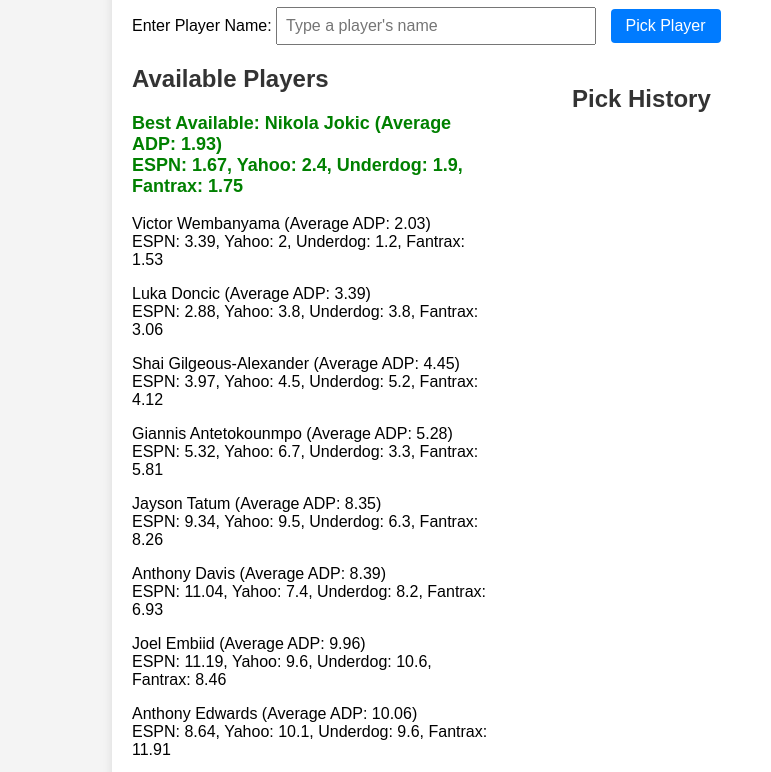
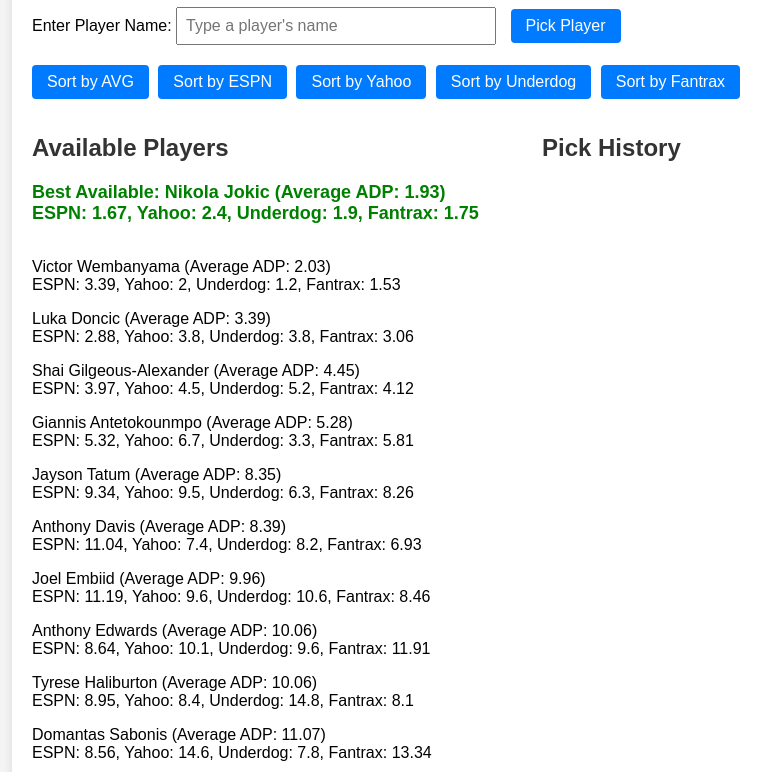
Before and after one commit to toddehalexander/FantasyDraft_BBall_2024, a plain HTML site: page index.html in a window 1280 px wide. Shown: the part 113-885 px from the top of the page, without its empty margins (108-879 px from the left). Drawn offline with nearby package versions, Linux system fonts and the light colour scheme.

Commit message:
removed CBS and updated format to fit; nicer

```diff
--- a/index.html
+++ b/index.html
@@ -44,11 +44,12 @@
         #available-players {
             margin-top: 10px;
         }
-        .available-player {
-            color: black;
+        #available-players {
+    overflow-y: auto; /* Ensure available players list can scroll if it gets too large */
 }
+
 #history {
-            margin-top: 20px;
+    overflow-y: auto; /* Allow the pick history to scroll */
 }
         #history ul {
             list-style-type: none;
@@ -61,7 +62,7 @@
             border-radius: 4px;
         }
         #container {
-            max-width: 800px;
+    max-width: 1000px; /* Increase the width of the main container */
     margin: 0 auto;
     background: white;
     padding: 20px;
@@ -70,9 +71,22 @@
 .columns {
     display: flex;
     justify-content: space-between;
+    gap: 20px; /* Add space between the columns */
 }
 .column {
-            width: 45%;
+    flex: 1; /* Make both columns flexible and share space equally */
+    min-width: 0; /* Prevent overflowing */
+}
+        .sort-buttons {
+            margin-top: 20px;
+            margin-bottom: 15px;
+        }
+        .sort-buttons button {
+            margin-right: 5px;
+        }
+        .adp-line {
+    white-space: nowrap;
+    display: inline-block;
 }
     </style>
 </head>
@@ -86,6 +100,15 @@
         <button onclick="removePlayer()">Pick Player</button>
 
         <datalist id="player-list"></datalist>
+
+        <!-- Sorting Buttons -->
+        <div class="sort-buttons">
+            <button onclick="sortPlayers('AVG')">Sort by AVG</button>
+            <button onclick="sortPlayers('ESPN')">Sort by ESPN</button>
+            <button onclick="sortPlayers('Yahoo')">Sort by Yahoo</button>
+            <button onclick="sortPlayers('Underdog')">Sort by Underdog</button>
+            <button onclick="sortPlayers('Fantrax')">Sort by Fantrax</button>
+        </div>
 
         <!-- Main Columns -->
         <div class="columns">
@@ -124,7 +147,6 @@
                             Player: player.Name,
                             AVG: parseFloat(player.AVG),
                             ESPN: parseFloat(player.ESPN) || null,
-
                             Yahoo: parseFloat(player.Yahoo) || null,
                             Underdog: parseFloat(player.Underdog) || null,
                             Fantrax: parseFloat(player.Fantrax) || null
@@ -174,14 +196,34 @@
         availablePlayerList.sort((a, b) => a.avgADP - b.avgADP); // Sort by average ADP
         const bestPlayer = availablePlayerList[0]; // Best player with lowest average ADP
         const sourceADPText = `ESPN: ${bestPlayer.ESPN || 'N/A'}, Yahoo: ${bestPlayer.Yahoo || 'N/A'}, Underdog: ${bestPlayer.Underdog || 'N/A'}, Fantrax: ${bestPlayer.Fantrax || 'N/A'}`;
-                bestPlayerDisplay.innerHTML = `Best Available: ${bestPlayer.Player} (Average ADP: ${bestPlayer.avgADP.toFixed(2)})<br>${sourceADPText}`;
+
+        // Ensure the ADP text is displayed in a single line
+        bestPlayerDisplay.innerHTML = `Best Available: ${bestPlayer.Player} (Average ADP: ${bestPlayer.avgADP.toFixed(2)}) <span class="adp-line">${sourceADPText}</span>`;
 
         // Now list the remaining available players
         availablePlayersDisplay.innerHTML = availablePlayerList.slice(1).map(player => {
             const adpText = `ESPN: ${player.ESPN || 'N/A'}, Yahoo: ${player.Yahoo || 'N/A'}, Underdog: ${player.Underdog || 'N/A'}, Fantrax: ${player.Fantrax || 'N/A'}`;
-                    return `<p class="available-player">${player.Player} (Average ADP: ${player.avgADP.toFixed(2)})<br>${adpText}</p>`;
+            return `<p class="available-player">${player.Player} (Average ADP: ${player.avgADP.toFixed(2)})<span class="adp-line">${adpText}</span></p>`;
         }).join('');
     }
+}
+
+        // Function to sort players based on specific ranking (AVG, ESPN, Yahoo, Underdog, Fantrax)
+        function sortPlayers(ranking) {
+            const availablePlayerList = Object.keys(availablePlayers).map(playerName => availablePlayers[playerName]);
+
+            availablePlayerList.sort((a, b) => {
+                const aRank = a[ranking] !== null ? a[ranking] : Infinity;
+                const bRank = b[ranking] !== null ? b[ranking] : Infinity;
+                return aRank - bRank;
+            });
+
+            // Update player display
+            availablePlayersDisplay.innerHTML = availablePlayerList.map(player => {
+                const avgADP = calculateAverageADP(player);
+                const adpText = `ESPN: ${player.ESPN || 'N/A'}, Yahoo: ${player.Yahoo || 'N/A'}, Underdog: ${player.Underdog || 'N/A'}, Fantrax: ${player.Fantrax || 'N/A'}`;
+                return `<p class="available-player">${player.Player} (Average ADP: ${avgADP.toFixed(2)})<br>${adpText}</p>`;
+            }).join('');
         }
 
         // Function to update the pick history list
@@ -190,7 +232,9 @@
     pickHistory.forEach((player, index) => {
         const sourceADPText = `ESPN: ${player.ESPN || 'N/A'}, Yahoo: ${player.Yahoo || 'N/A'}, Underdog: ${player.Underdog || 'N/A'}, Fantrax: ${player.Fantrax || 'N/A'}`;
         const listItem = document.createElement('li');
-                listItem.innerHTML = `${index + 1}. ${player.Player} (Average ADP: ${player.avgADP.toFixed(2)})<br>${sourceADPText}`;
+
+        // Ensure ADP text is displayed in a single line like in the best player section
+        listItem.innerHTML = `${index + 1}. ${player.Player} (Average ADP: ${player.avgADP.toFixed(2)})<br><span class="adp-line">${sourceADPText}</span>`;
         pickHistoryList.appendChild(listItem);
     });
 }
```
Lines whose indentation alone changed are shown as unchanged.
